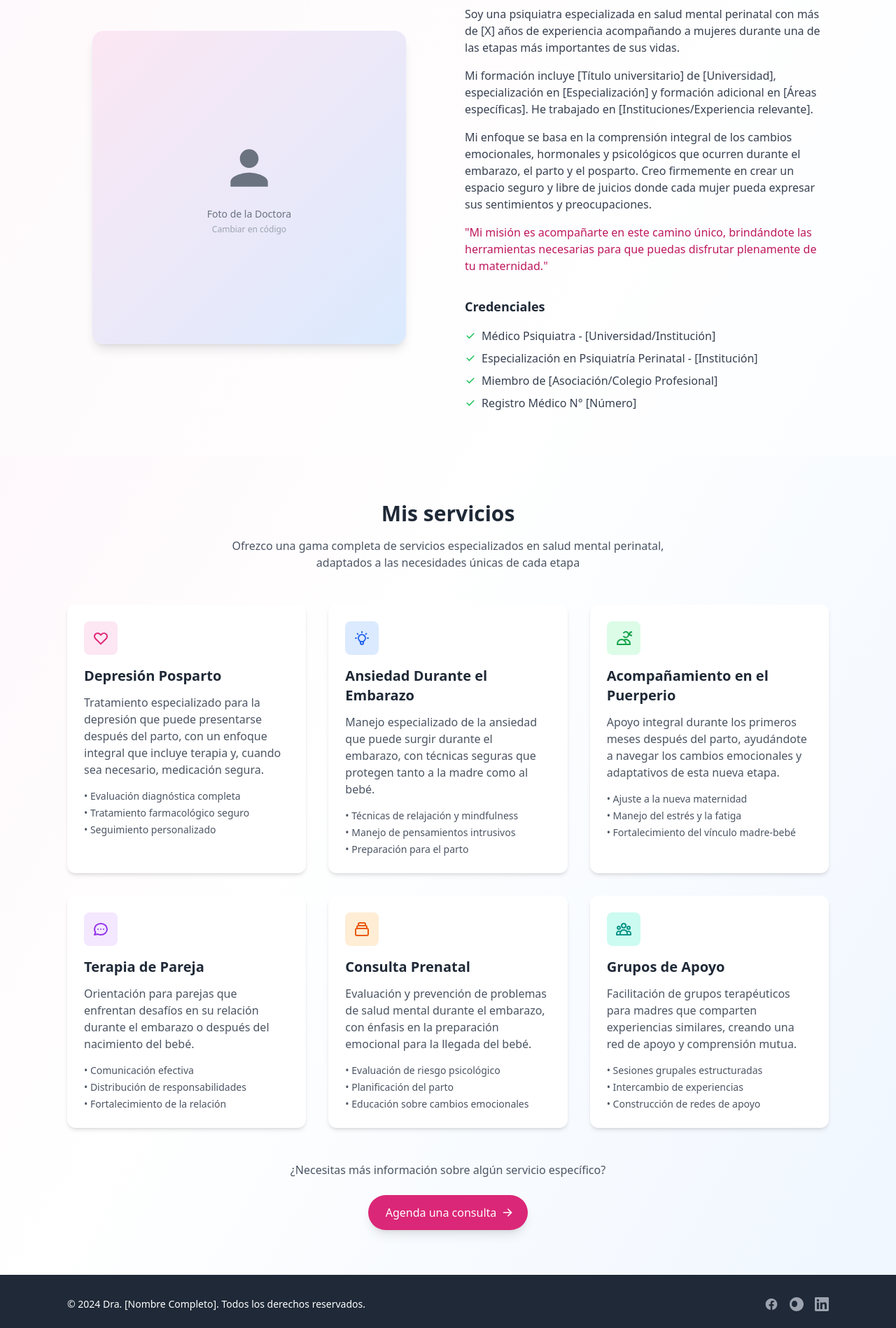
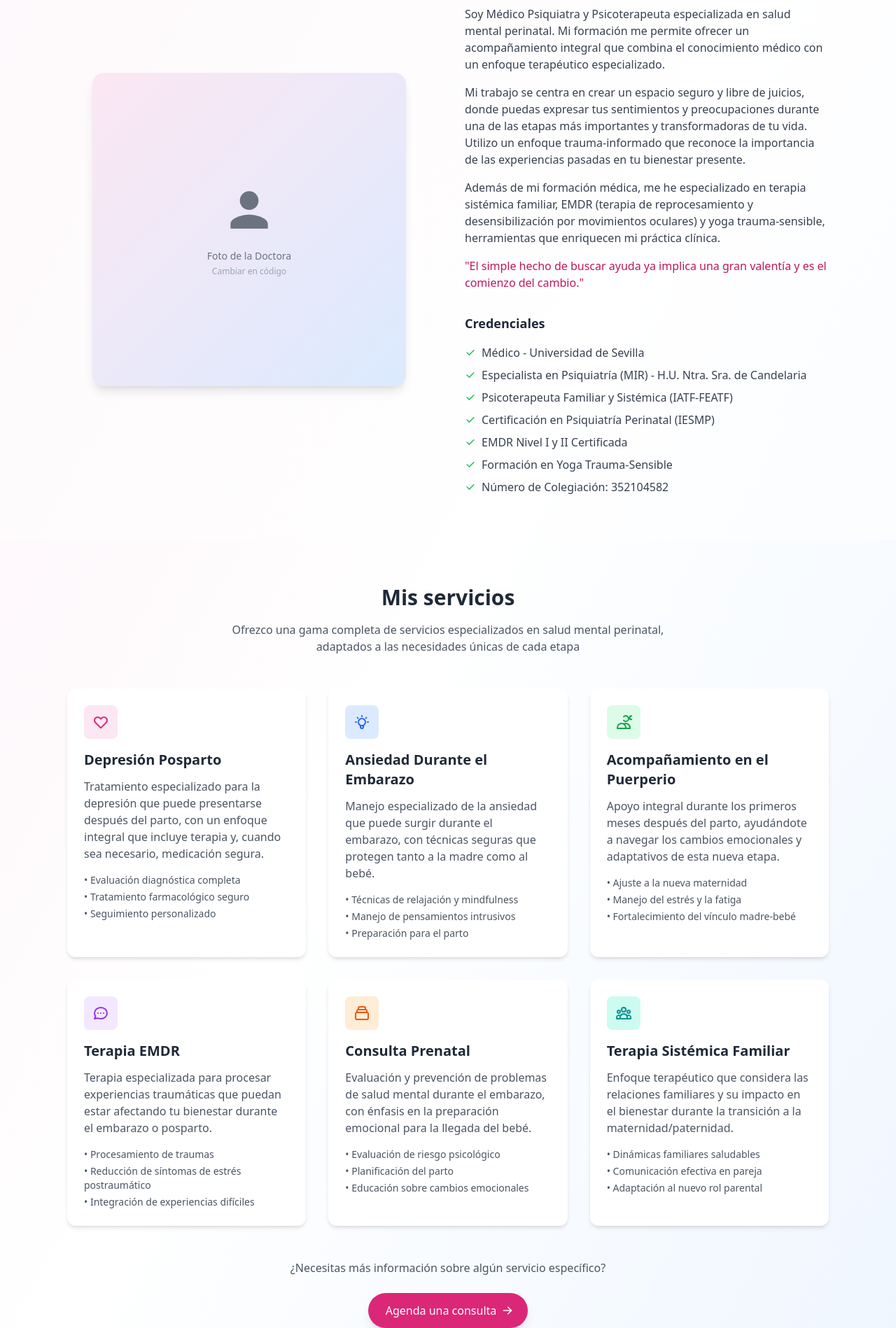
Before and after one commit to antoniobg/lulubg, a plain HTML site: page sobre-mi.html in a window 1280 px wide. Shown: the part 360-2258 px from the top of the page at 70% size. Drawn offline with nearby package versions, Linux system fonts and the light colour scheme.

Commit message:
Add basic content

```diff
--- a/sobre-mi.html
+++ b/sobre-mi.html
@@ -3,7 +3,7 @@
 <head>
     <meta charset="UTF-8">
     <meta name="viewport" content="width=device-width, initial-scale=1.0">
-    <title>Sobre mí - Dra. [Nombre] - Psiquiatría Perinatal</title>
+    <title>Sobre mí - Dra. Lourdes Borrero - Psiquiatría Perinatal</title>
     <script src="https://cdn.tailwindcss.com"></script>
     <script>
         tailwind.config = {
@@ -28,8 +28,7 @@
                 <!-- Logo/Brand -->
                 <div class="flex-shrink-0">
                     <h1 class="text-xl font-semibold text-gray-800">
-                        <!-- PERSONALIZAR: Cambiar por el nombre real de la doctora -->
-                        Dra. [Nombre Completo]
+                        Dra. Lourdes Borrero Granell
                     </h1>
                 </div>
 
@@ -112,57 +111,73 @@
                     <!-- Biography Text -->
                     <div class="order-1 lg:order-2">
                         <h2 class="text-3xl font-bold text-gray-800 mb-6">Mi experiencia</h2>
-                        <!-- PERSONALIZAR: Reemplazar con la biografía real -->
                         <div class="prose prose-lg text-gray-700 space-y-4">
                             <p>
-                                Soy una psiquiatra especializada en salud mental perinatal con más de [X] años de experiencia
-                                acompañando a mujeres durante una de las etapas más importantes de sus vidas.
+                                Soy Médico Psiquiatra y Psicoterapeuta especializada en salud mental perinatal.
+                                Mi formación me permite ofrecer un acompañamiento integral que combina el conocimiento
+                                médico con un enfoque terapéutico especializado.
                             </p>
                             <p>
-                                Mi formación incluye [Título universitario] de [Universidad], especialización en
-                                [Especialización] y formación adicional en [Áreas específicas].
-                                He trabajado en [Instituciones/Experiencia relevante].
+                                Mi trabajo se centra en crear un espacio seguro y libre de juicios, donde puedas
+                                expresar tus sentimientos y preocupaciones durante una de las etapas más importantes
+                                y transformadoras de tu vida. Utilizo un enfoque trauma-informado que reconoce
+                                la importancia de las experiencias pasadas en tu bienestar presente.
                             </p>
                             <p>
-                                Mi enfoque se basa en la comprensión integral de los cambios emocionales, hormonales y
-                                psicológicos que ocurren durante el embarazo, el parto y el posparto. Creo firmemente
-                                en crear un espacio seguro y libre de juicios donde cada mujer pueda expresar sus
-                                sentimientos y preocupaciones.
+                                Además de mi formación médica, me he especializado en terapia sistémica familiar,
+                                EMDR (terapia de reprocesamiento y desensibilización por movimientos oculares)
+                                y yoga trauma-sensible, herramientas que enriquecen mi práctica clínica.
                             </p>
                             <p class="text-pink-700 font-medium">
-                                "Mi misión es acompañarte en este camino único, brindándote las herramientas necesarias
-                                para que puedas disfrutar plenamente de tu maternidad."
+                                "El simple hecho de buscar ayuda ya implica una gran valentía y es el comienzo del cambio."
                             </p>
                         </div>
 
                         <!-- Credentials -->
                         <div class="mt-8">
                             <h3 class="text-lg font-semibold text-gray-800 mb-4">Credenciales</h3>
-                            <!-- PERSONALIZAR: Agregar credenciales reales -->
                             <ul class="space-y-2 text-gray-700">
                                 <li class="flex items-center">
                                     <svg class="w-4 h-4 text-green-500 mr-2" fill="currentColor" viewBox="0 0 20 20">
                                         <path fill-rule="evenodd" d="M16.707 5.293a1 1 0 010 1.414l-8 8a1 1 0 01-1.414 0l-4-4a1 1 0 011.414-1.414L8 12.586l7.293-7.293a1 1 0 011.414 0z" clip-rule="evenodd" />
                                     </svg>
-                                    Médico Psiquiatra - [Universidad/Institución]
+                                    Médico - Universidad de Sevilla
                                 </li>
                                 <li class="flex items-center">
                                     <svg class="w-4 h-4 text-green-500 mr-2" fill="currentColor" viewBox="0 0 20 20">
                                         <path fill-rule="evenodd" d="M16.707 5.293a1 1 0 010 1.414l-8 8a1 1 0 01-1.414 0l-4-4a1 1 0 011.414-1.414L8 12.586l7.293-7.293a1 1 0 011.414 0z" clip-rule="evenodd" />
                                     </svg>
-                                    Especialización en Psiquiatría Perinatal - [Institución]
+                                    Especialista en Psiquiatría (MIR) - H.U. Ntra. Sra. de Candelaria
                                 </li>
                                 <li class="flex items-center">
                                     <svg class="w-4 h-4 text-green-500 mr-2" fill="currentColor" viewBox="0 0 20 20">
                                         <path fill-rule="evenodd" d="M16.707 5.293a1 1 0 010 1.414l-8 8a1 1 0 01-1.414 0l-4-4a1 1 0 011.414-1.414L8 12.586l7.293-7.293a1 1 0 011.414 0z" clip-rule="evenodd" />
                                     </svg>
-                                    Miembro de [Asociación/Colegio Profesional]
+                                    Psicoterapeuta Familiar y Sistémica (IATF-FEATF)
                                 </li>
                                 <li class="flex items-center">
                                     <svg class="w-4 h-4 text-green-500 mr-2" fill="currentColor" viewBox="0 0 20 20">
                                         <path fill-rule="evenodd" d="M16.707 5.293a1 1 0 010 1.414l-8 8a1 1 0 01-1.414 0l-4-4a1 1 0 011.414-1.414L8 12.586l7.293-7.293a1 1 0 011.414 0z" clip-rule="evenodd" />
                                     </svg>
-                                    Registro Médico N° [Número]
+                                    Certificación en Psiquiatría Perinatal (IESMP)
+                                </li>
+                                <li class="flex items-center">
+                                    <svg class="w-4 h-4 text-green-500 mr-2" fill="currentColor" viewBox="0 0 20 20">
+                                        <path fill-rule="evenodd" d="M16.707 5.293a1 1 0 010 1.414l-8 8a1 1 0 01-1.414 0l-4-4a1 1 0 011.414-1.414L8 12.586l7.293-7.293a1 1 0 011.414 0z" clip-rule="evenodd" />
+                                    </svg>
+                                    EMDR Nivel I y II Certificada
+                                </li>
+                                <li class="flex items-center">
+                                    <svg class="w-4 h-4 text-green-500 mr-2" fill="currentColor" viewBox="0 0 20 20">
+                                        <path fill-rule="evenodd" d="M16.707 5.293a1 1 0 010 1.414l-8 8a1 1 0 01-1.414 0l-4-4a1 1 0 011.414-1.414L8 12.586l7.293-7.293a1 1 0 011.414 0z" clip-rule="evenodd" />
+                                    </svg>
+                                    Formación en Yoga Trauma-Sensible
+                                </li>
+                                <li class="flex items-center">
+                                    <svg class="w-4 h-4 text-green-500 mr-2" fill="currentColor" viewBox="0 0 20 20">
+                                        <path fill-rule="evenodd" d="M16.707 5.293a1 1 0 010 1.414l-8 8a1 1 0 01-1.414 0l-4-4a1 1 0 011.414-1.414L8 12.586l7.293-7.293a1 1 0 011.414 0z" clip-rule="evenodd" />
+                                    </svg>
+                                    Número de Colegiación: 352104582
                                 </li>
                             </ul>
                         </div>
@@ -247,15 +262,15 @@
                                 <path stroke-linecap="round" stroke-linejoin="round" stroke-width="2" d="M8 12h.01M12 12h.01M16 12h.01M21 12c0 4.418-4.03 8-9 8a9.863 9.863 0 01-4.255-.949L3 20l1.395-3.72C3.512 15.042 3 13.574 3 12c0-4.418 4.03-8 9-8s9 3.582 9 8z" />
                             </svg>
                         </div>
-                        <h3 class="text-xl font-semibold text-gray-800 mb-3">Terapia de Pareja</h3>
+                        <h3 class="text-xl font-semibold text-gray-800 mb-3">Terapia EMDR</h3>
                         <p class="text-gray-600 mb-4">
-                            Orientación para parejas que enfrentan desafíos en su relación durante
-                            el embarazo o después del nacimiento del bebé.
+                            Terapia especializada para procesar experiencias traumáticas que puedan estar
+                            afectando tu bienestar durante el embarazo o posparto.
                         </p>
                         <ul class="text-sm text-gray-600 space-y-1">
-                            <li>• Comunicación efectiva</li>
-                            <li>• Distribución de responsabilidades</li>
-                            <li>• Fortalecimiento de la relación</li>
+                            <li>• Procesamiento de traumas</li>
+                            <li>• Reducción de síntomas de estrés postraumático</li>
+                            <li>• Integración de experiencias difíciles</li>
                         </ul>
                     </div>
 
@@ -285,15 +300,15 @@
                                 <path stroke-linecap="round" stroke-linejoin="round" stroke-width="2" d="M17 20h5v-2a3 3 0 00-5.356-1.857M17 20H7m10 0v-2c0-.656-.126-1.283-.356-1.857M7 20H2v-2a3 3 0 015.356-1.857M7 20v-2c0-.656.126-1.283.356-1.857m0 0a5.002 5.002 0 019.288 0M15 7a3 3 0 11-6 0 3 3 0 016 0zm6 3a2 2 0 11-4 0 2 2 0 014 0zM7 10a2 2 0 11-4 0 2 2 0 014 0z" />
                             </svg>
                         </div>
-                        <h3 class="text-xl font-semibold text-gray-800 mb-3">Grupos de Apoyo</h3>
+                        <h3 class="text-xl font-semibold text-gray-800 mb-3">Terapia Sistémica Familiar</h3>
                         <p class="text-gray-600 mb-4">
-                            Facilitación de grupos terapéuticos para madres que comparten experiencias
-                            similares, creando una red de apoyo y comprensión mutua.
+                            Enfoque terapéutico que considera las relaciones familiares y su impacto
+                            en el bienestar durante la transición a la maternidad/paternidad.
                         </p>
                         <ul class="text-sm text-gray-600 space-y-1">
-                            <li>• Sesiones grupales estructuradas</li>
-                            <li>• Intercambio de experiencias</li>
-                            <li>• Construcción de redes de apoyo</li>
+                            <li>• Dinámicas familiares saludables</li>
+                            <li>• Comunicación efectiva en pareja</li>
+                            <li>• Adaptación al nuevo rol parental</li>
                         </ul>
                     </div>
                 </div>
@@ -320,8 +335,7 @@
             <div class="flex flex-col md:flex-row justify-between items-center">
                 <div class="mb-4 md:mb-0">
                     <p class="text-sm">
-                        <!-- PERSONALIZAR: Cambiar por el nombre real y año actual -->
-                        © 2024 Dra. [Nombre Completo]. Todos los derechos reservados.
+                        © 2024 Dra. Lourdes Borrero Granell. Todos los derechos reservados.
                     </p>
                 </div>
 
```
Also changed, not shown: contacto.html (+8 -13 lines), index.html (+9 -10 lines).
